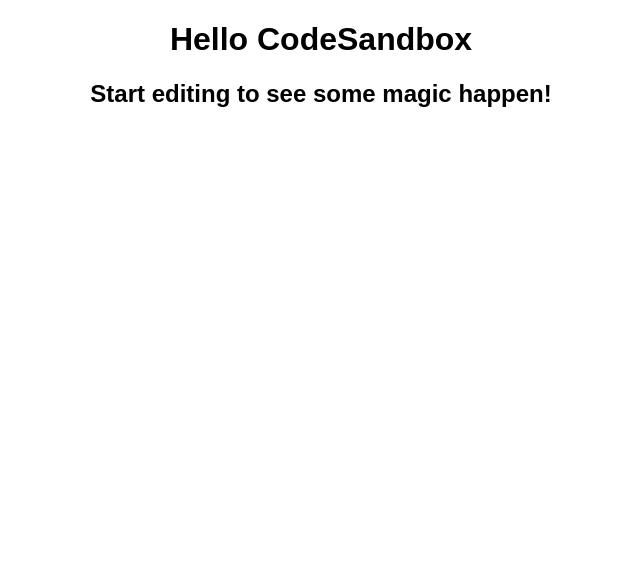
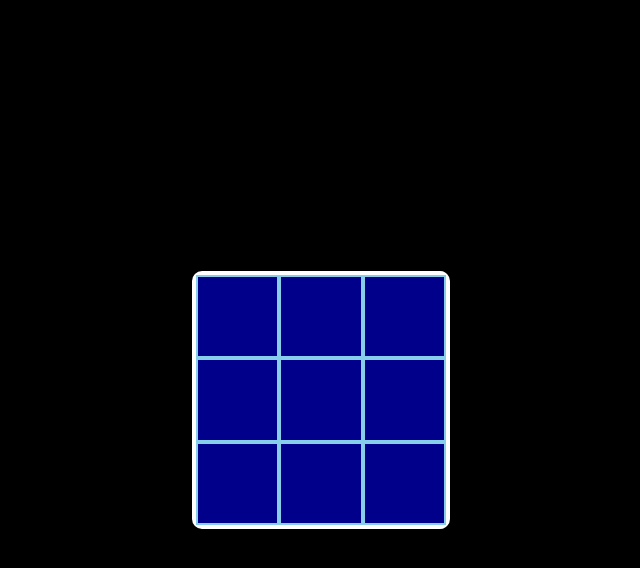
Before and after one commit to luisazevedo01/tic-tac-toe, a React (Create React App) app: page / in a window 1280 px wide. Shown: the top 568 px of the page, without its empty margins (319-959 px from the left). Built offline with nearby package versions, Linux system fonts and the light colour scheme.

Commit message:
Primal version of TicTacToe

```diff
--- a/src/App.js
+++ b/src/App.js
@@ -1,10 +1,11 @@
-import "./styles.css";
+import { Fragment } from "react";
+import Board from "./components/Organisms/Board/Board";
+import "./styles.scss";
 
 export default function App() {
   return (
-    <div className="App">
-      <h1>Hello CodeSandbox</h1>
-      <h2>Start editing to see some magic happen!</h2>
-    </div>
+    <Fragment>
+      <Board />
+    </Fragment>
   );
 }
--- /dev/null
+++ b/src/components/Molecules/Square/Square.jsx
@@ -0,0 +1,11 @@
+import "./Square.styles.scss";
+
+const Square = (props) => {
+  return (
+    <button className="square" onClick={props.onClick}>
+      {props.value}
+    </button>
+  );
+};
+
+export default Square;
--- /dev/null
+++ b/src/components/Molecules/Square/Square.styles.scss
@@ -0,0 +1,9 @@
+.square {
+	color: white;
+  background-color: darkblue;
+	border: 2px solid skyblue;
+	font-size: 30px;
+	font-weight: 800;
+	cursor: pointer;
+	outline: none;
+}
--- /dev/null
+++ b/src/components/Organisms/Board/Board.jsx
@@ -0,0 +1,27 @@
+import { useState } from "react";
+import Square from "../../Molecules/Square/Square";
+import "./Board.styles.scss";
+
+const Board = () => {
+  const [currentPlayer, setCurrentPlayer] = useState("O");
+  const [squares, setSquares] = useState(Array(9).fill(null));
+
+  const handleClick = (i) => {
+    const copySquares = squares.slice();
+    copySquares[i] = currentPlayer;
+    setSquares(copySquares);
+    setCurrentPlayer((curr) => (curr === "X" ? "O" : "X"));
+  };
+
+  const renderSquare = (i) => {
+    return <Square key={i} value={squares[i]} onClick={() => handleClick(i)} />;
+  };
+
+  return (
+    <section className="board">
+      {squares.map((el, index) => renderSquare(index))}
+    </section>
+  );
+};
+
+export default Board;
--- /dev/null
+++ b/src/components/Organisms/Board/Board.styles.scss
@@ -0,0 +1,8 @@
+.board {
+  border: 4px solid white;
+	border-radius: 10px;
+	width: 250px;
+	height: 250px;
+	display: grid;
+	grid-template: repeat(3, 1fr) / repeat(3, 1fr);
+}
--- a/src/styles.css
+++ /dev/null
@@ -1,4 +0,0 @@
-.App {
-  font-family: sans-serif;
-  text-align: center;
-}
--- /dev/null
+++ b/src/styles.scss
@@ -0,0 +1,11 @@
+html {
+  margin: 0;
+  padding: 0;
+  width: 100vw;
+  height: 100vh;
+  font-family: sans-serif;
+  background-color: black;
+  display: flex;
+  justify-content: center;
+  align-items: center;
+}
```
Also changed, not shown: package.json (+10 -2 lines), 1 other file (tests, documents, lock files or other folders).
